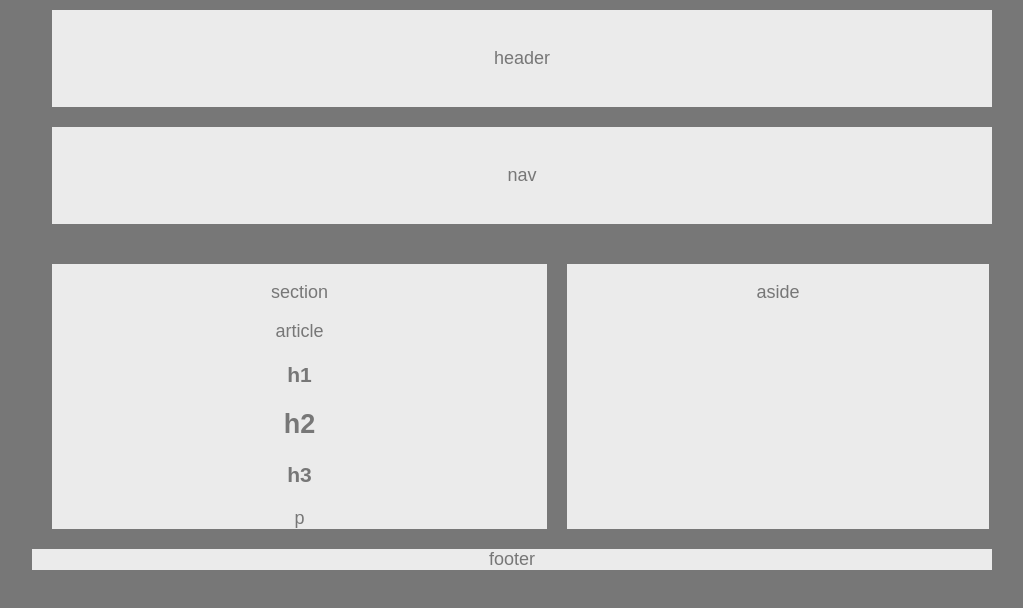
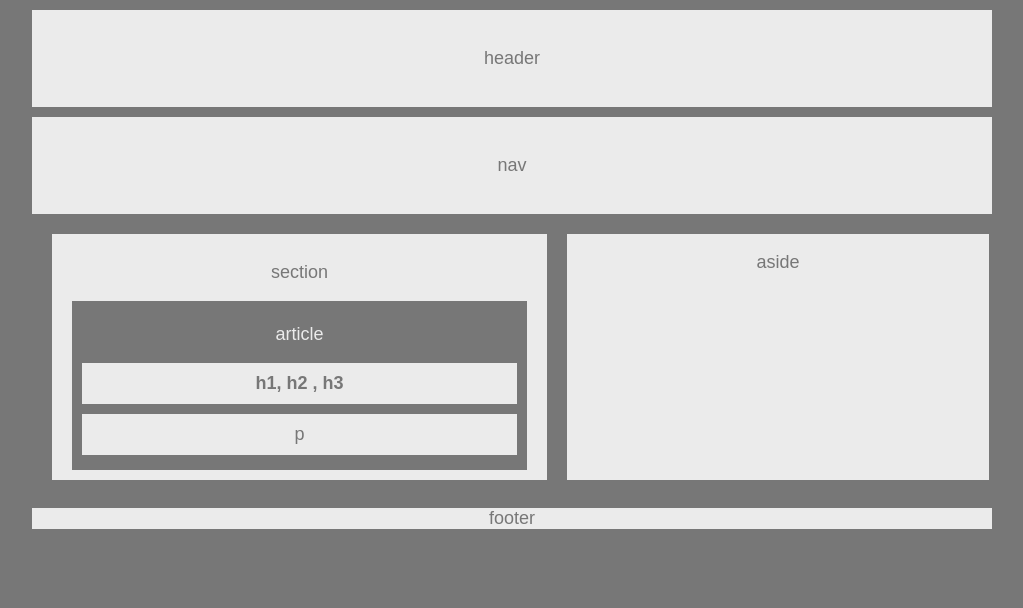
Before and after one commit to elaine-drum-female/HW-Wireframe, a plain HTML site: page index.html in a window 1280 px wide. Shown: the whole page, without its empty margins (128-1151 px from the left). Drawn offline with Linux system fonts and the light colour scheme.

Commit message:
changed the margin left to 0 on header, nav

```diff
--- a/index.html
+++ b/index.html
@@ -23,16 +23,16 @@
                 <p>nav</p>
             </nav>
             <section>
+                <div>
                     <p>section</p>
                     <article>
                         <p>article</p>
                         <div>
-                        <h1>h1</h1>
-                        <h2>h2</h2>
-                        <h3>h3</h3>
+                            <strong>h1, h2 , h3</strong>
                         </div>
-                    <div>p</div>
+                        <div class="no-bold">p</div>
                     </article>
+                </div>
             </section>
             <aside>
                 <p>aside</p>
--- a/style.css
+++ b/style.css
@@ -22,23 +22,50 @@ header,
 nav
  {
     padding:20px;
-    margin:0 0 20px 20px;
+    margin:0 0 10px 0;
+}
+
+section,
+aside {
+    display:inline-block;
 }
 
 section {
     width:495px;
-    margin:20px;
-    display:inline-block;
+    height:200px;
+    margin:10px 20px;
     float:left;
 }
 
+    article {
+        color:#ebebeb;
+        background:#777;
+        padding: 5px 10px;
+    }
+
+        section div {
+            padding: 0 20px;
+            background:#ebebeb;
+            margin-bottom: 10px;
+            padding:10px 20px;
+        }
+
+        strong {
+            color:#777;
+            background:#ebebeb;
+        }
+
+        .no-bold {
+            color:#777;
+        }
+
 aside {
     width:422px;
-    margin-top:20px;
-    height:265px;
-    display:inline-block;
+    margin:10px 0px;
+    height:246px;
 }
 
 footer {
     clear:both;
+    padding:0;
 }
```
Lines whose indentation alone changed are shown as unchanged.
